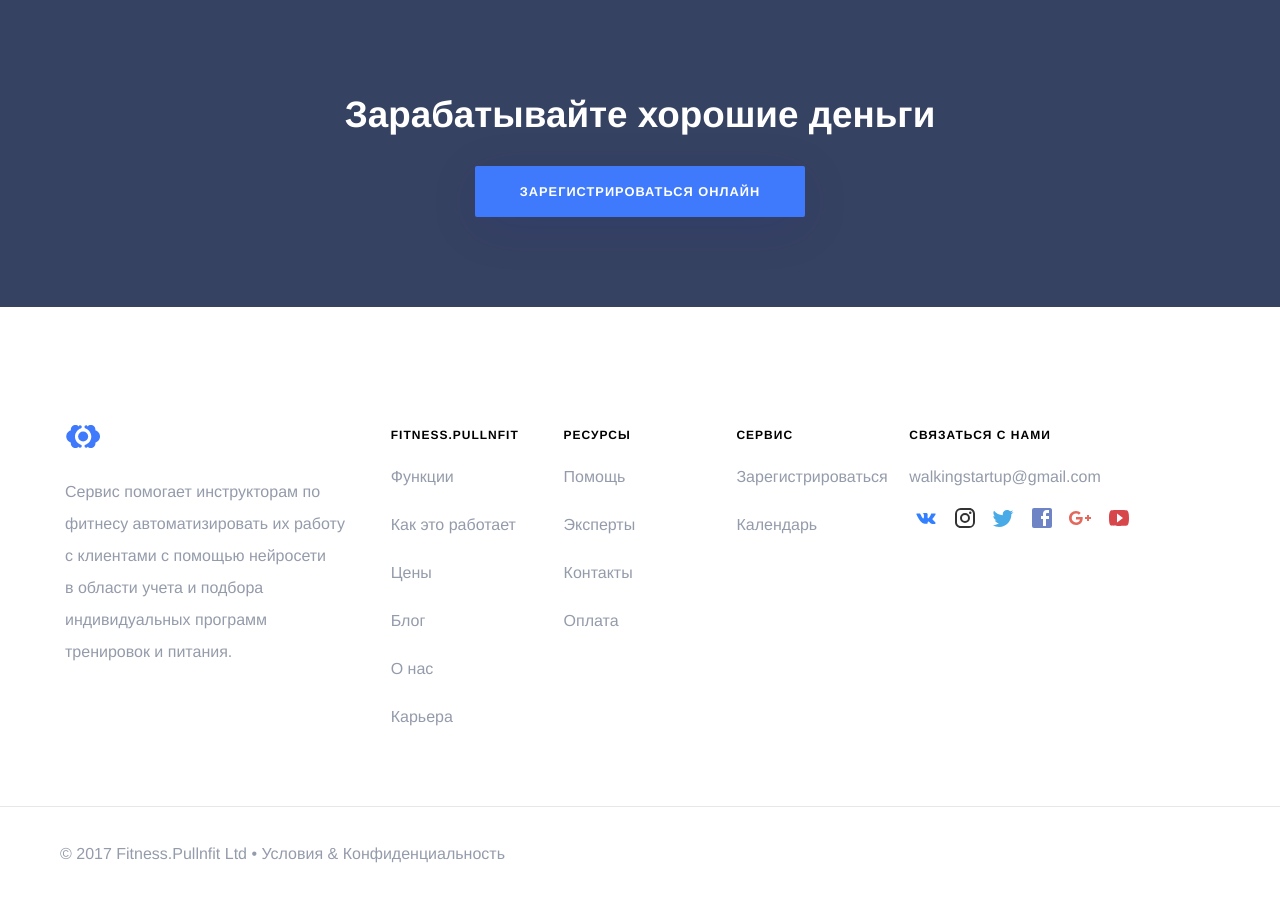
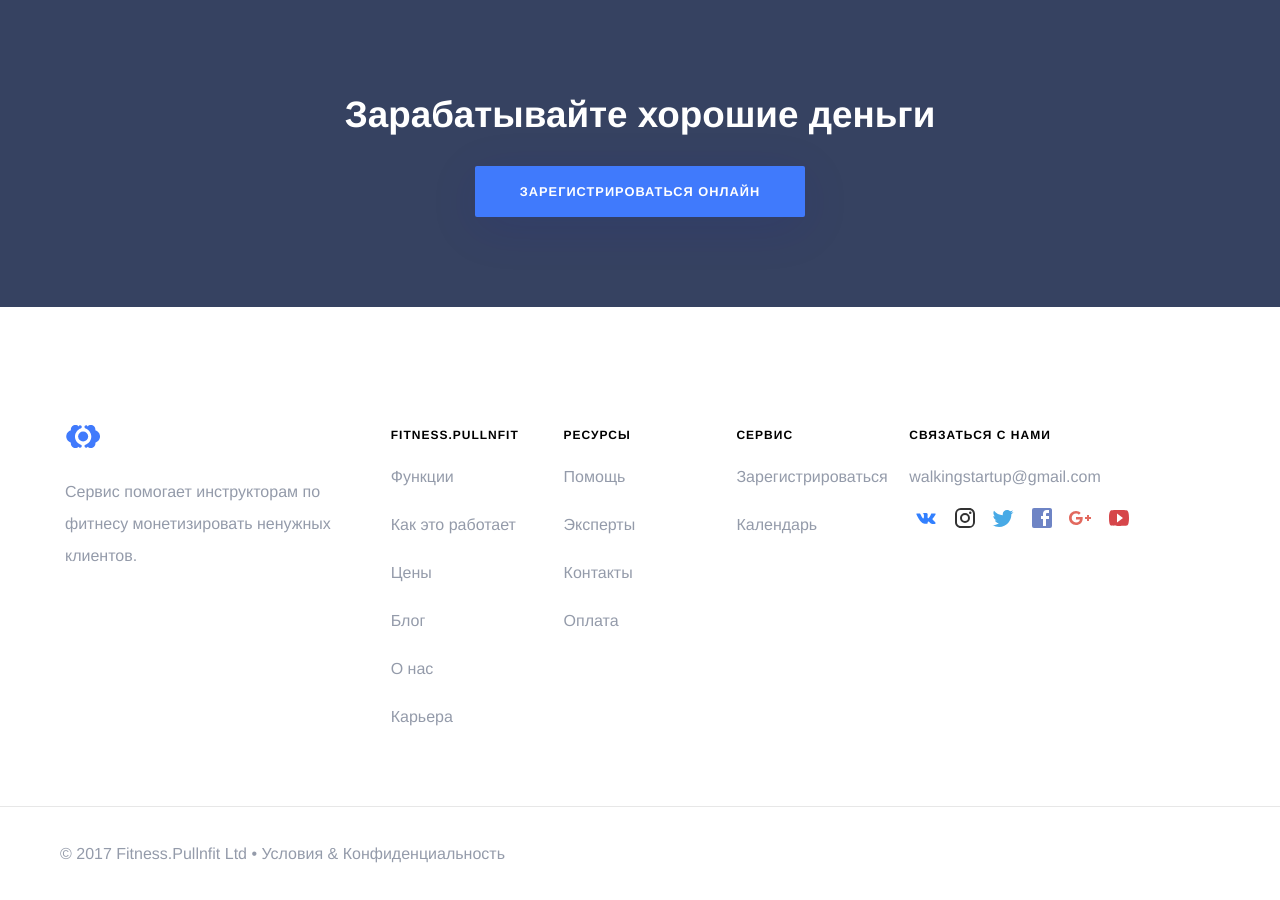
Before and after one commit to RakhimyanTim/fitness.github.io, a Jekyll site: the page built from pages/index.html, in a window 1280 px wide and 900 px high, scrolled down 3305 px. Built offline with Jekyll 4.4.1, drawn with Linux system fonts in a browser that asks for light colours; some web fonts are replaced.

Commit message:
Update footer.html

```diff
--- a/_includes/navigation/footer.html
+++ b/_includes/navigation/footer.html
@@ -3,7 +3,7 @@
 		<div class="footer-links">
 			<div class="about">
 				{% include navigation/logo.html %}
-				<p>Сервис помогает инструкторам по фитнесу автоматизировать их работу <br>с клиентами с помощью нейросети <br>в области учета и подбора индивидуальных программ <br>тренировок и питания. </p>
+				<p>Сервис помогает инструкторам по фитнесу монетизировать ненужных клиентов. </p>
 			</div>
 			<ul>
 				<li><h4>Fitness.Pullnfit</h4></li>
```
